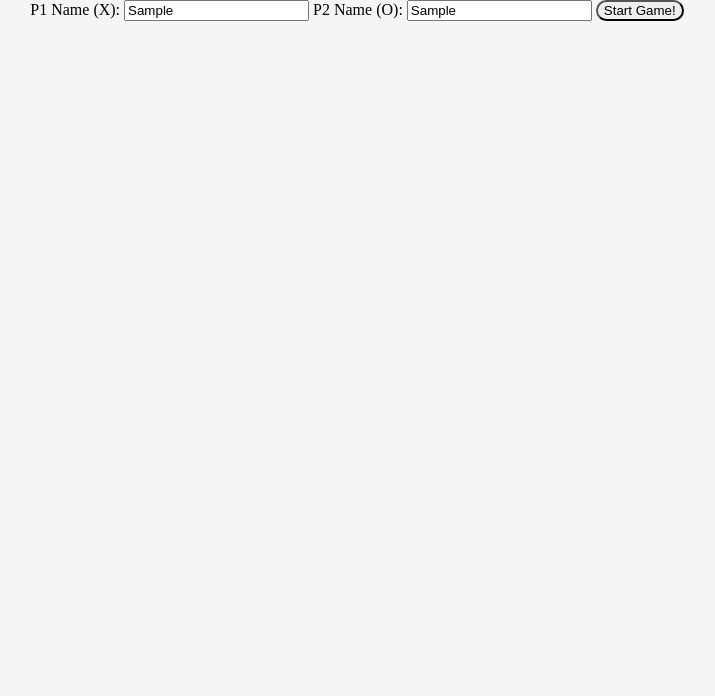
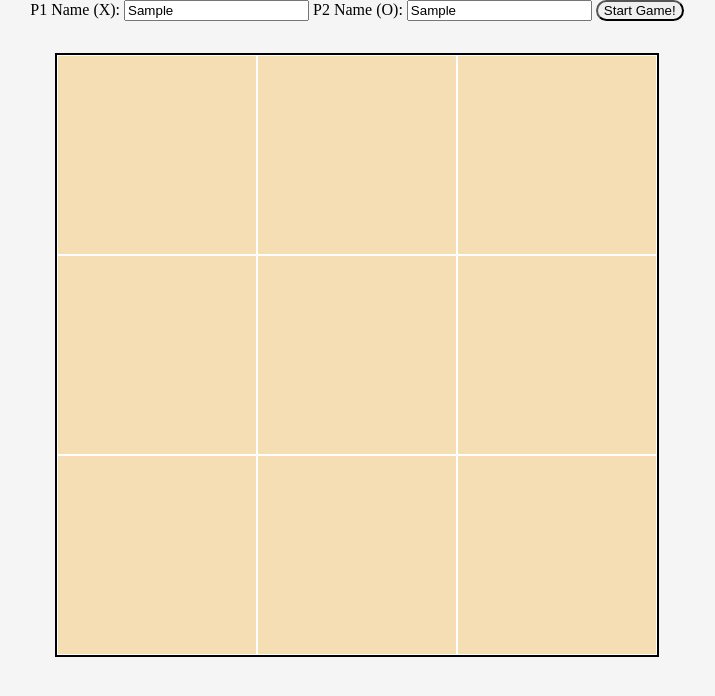
Before and after one commit to Dohoda/tictactoe, a plain HTML site: page index.html in a window 1280 px wide. Both pictures are taken after typing "Sample", "Sample" into the empty fields and a click on the button "Start Game!". Shown: the whole page, without its empty margins (283-998 px from the left). Drawn offline with Linux system fonts and the light colour scheme.

Commit message:
styled the cells a bit

```diff
--- a/style.css
+++ b/style.css
@@ -13,3 +13,17 @@ body{
 #startGameButton{
     border-radius: 1rem;
 }
+
+.container{
+    display: grid;
+    border: 2px solid black;
+    grid: 1fr 1fr 1fr / 1fr 1fr 1fr;
+    height: 600px;
+    width: 600px;
+    margin-top: 2rem;
+}
+
+.box{
+    border: 1px solid white;
+    background-color: wheat;
+}
```
